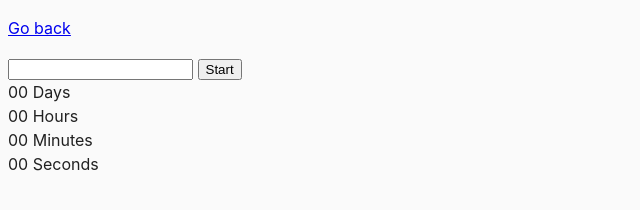
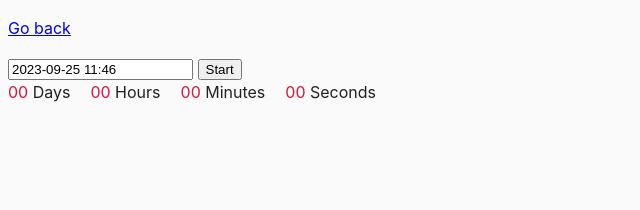
Before and after one commit to Kreal11/goit-js-hw-09, a website built with Parcel: page src/02-timer.html in a window 1280 px wide. Shown: the whole page, without its empty margins (0-640 px from the left). Built offline with nearby package versions, Linux system fonts and the light colour scheme.

Commit message:
add function flatpickr and updated button

```diff
--- a/src/css/common.css
+++ b/src/css/common.css
@@ -16,3 +16,12 @@ img {
   display: block;
   max-width: 100%;
 }
+
+.timer {
+  display: flex;
+  gap: 20px;
+}
+
+.value {
+  color: crimson;
+}
--- a/src/js/02-timer.js
+++ b/src/js/02-timer.js
@@ -0,0 +1,26 @@
+import flatpickr from "flatpickr";
+import "flatpickr/dist/flatpickr.min.css";
+
+const input = document.querySelector('#datetime-picker');
+const button = document.querySelector('button[data-start]');
+
+const options = {
+        enableTime: true,
+        time_24hr: true,
+        defaultDate: new Date(),
+        minuteIncrement: 1,
+    onClose(selectedDates) {
+        // const selectedDate = selectedDates[0];
+        const currentDate = new Date();
+            if (selectedDates[0] <= currentDate) {
+                alert("Please choose a date in the future");
+                button.setAttribute('disabled', 'disabled');
+            } else {
+                button.removeAttribute('disabled');
+            }
+    },
+};
+
+flatpickr(input, options);
+
+// button.addEventListener('click', onStart);
```
